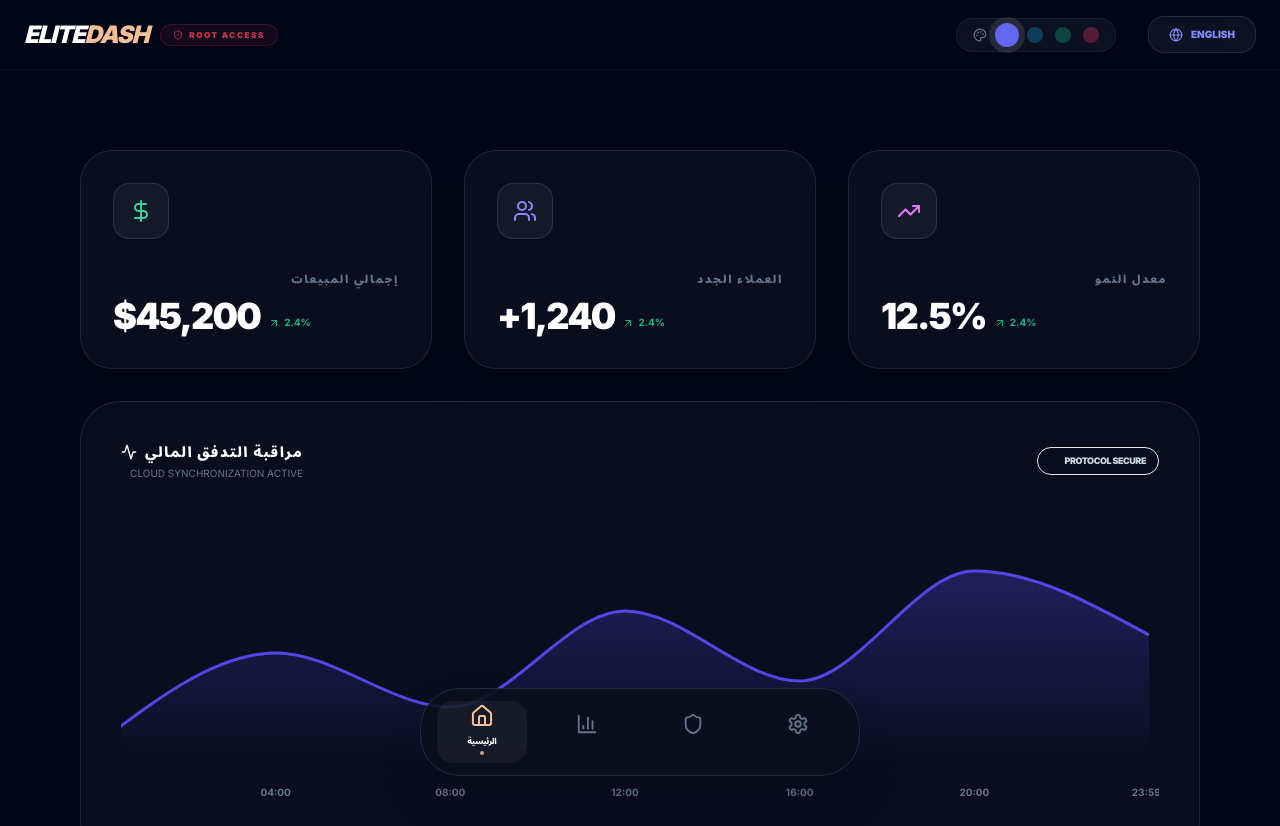
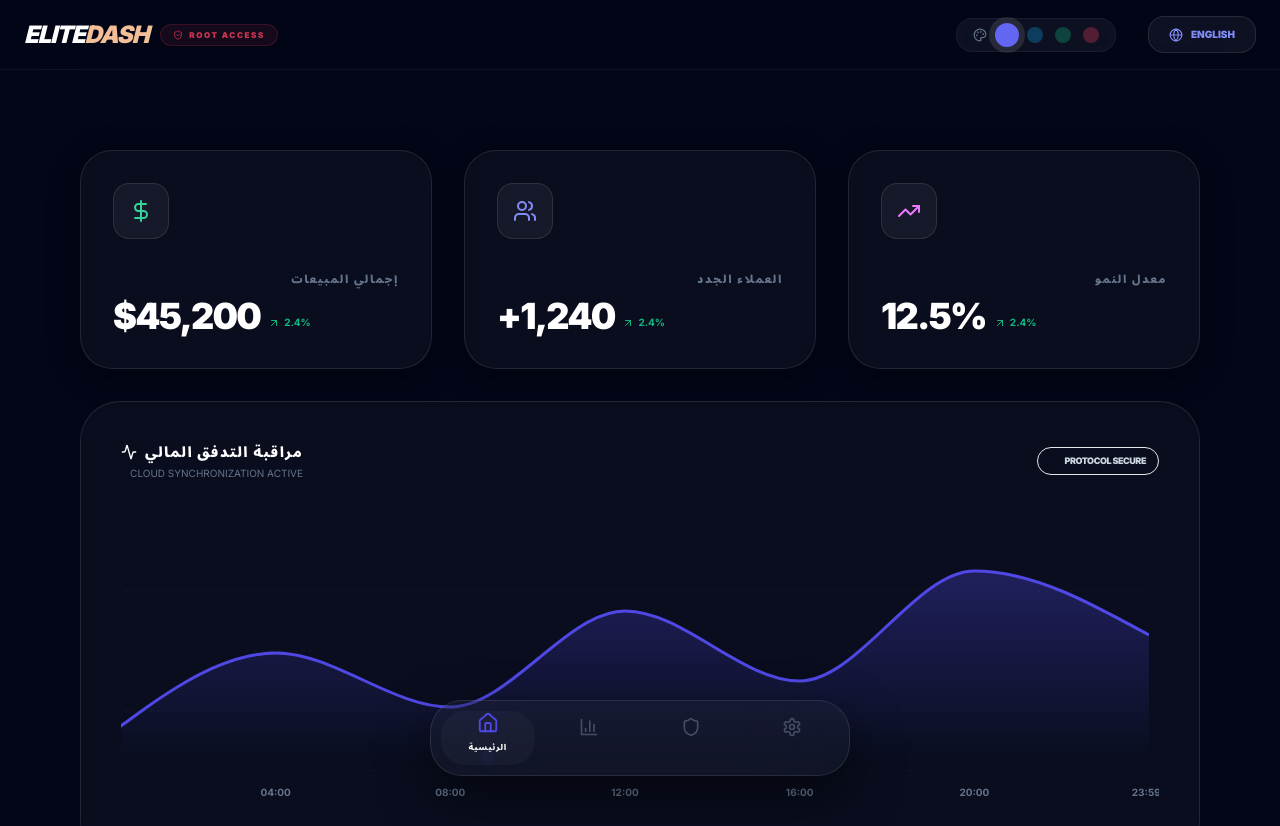
Before and after one commit to marwanalpumu-del/elitedash-modern-dashboard, a React (Vite) app: page / in a window 1280 px wide. Shown: the top 826 px of the page. Built offline with nearby package versions, Linux system fonts and the light colour scheme.

Commit message:
Update BottomNav.jsx

```diff
--- a/src/components/BottomNav.jsx
+++ b/src/components/BottomNav.jsx
@@ -1,28 +1,25 @@
 /**
  * @component BottomNav
- * @version 1.6.0
- * @description Advanced Navigation Orchestrator.
- * Linked to: Home, Analytics, Admin Center, and Security Settings.
+ * @version 1.7.0
+ * @description Advanced Mobile Navigation UI with HSL dynamic colors.
  */
 import React from 'react';
-import { Home, BarChart3, Shield, Settings, Bell } from 'lucide-react';
+import { Home, BarChart3, Shield, Settings } from 'lucide-react';
 
-export default function BottomNav({ activeTab, setActiveTab, lang }) {
+export default function BottomNav({ activeTab, setActiveTab, lang = 'ar' }) {
   const isAr = lang === 'ar';
 
-  /** * @constant navItems
-   * @description Updated navigation schema to include all system modules.
-   */
   const navItems = [
-    { id: 'home', icon: <Home size={22} />, labelAr: 'الرئيسية', labelEn: 'Home' },
-    { id: 'analytics', icon: <BarChart3 size={22} />, labelAr: 'التحليلات', labelEn: 'Charts' },
-    { id: 'admin', icon: <Shield size={22} />, labelAr: 'الإدارة', labelEn: 'Admin' },
-    { id: 'settings', icon: <Settings size={22} />, labelAr: 'الإعدادات', labelEn: 'Settings' },
+    { id: 'home', icon: <Home size={20} />, labelAr: 'الرئيسية', labelEn: 'Home' },
+    { id: 'analytics', icon: <BarChart3 size={20} />, labelAr: 'التحليلات', labelEn: 'Stats' },
+    { id: 'admin', icon: <Shield size={20} />, labelAr: 'الإدارة', labelEn: 'Admin' },
+    { id: 'settings', icon: <Settings size={20} />, labelAr: 'الإعدادات', labelEn: 'Setup' },
   ];
 
   return (
-    <div className="w-full flex justify-center px-4 pb-6 fixed bottom-0 z-50">
-      <div className="w-full max-w-[440px] bg-[#0b0f1a]/80 backdrop-blur-3xl border border-white/10 rounded-[2.5rem] p-2 flex items-center justify-between shadow-2xl relative overflow-hidden">
+    // Fixed container with safe area padding for modern smartphones
+    <nav className="fixed bottom-0 left-0 right-0 px-4 pb-6 flex justify-center z-[100] pointer-events-none">
+      <div className="w-full max-w-[420px] glass-panel rounded-[2rem] p-1.5 flex items-center justify-around pointer-events-auto shadow-[0_20px_50px_rgba(0,0,0,0.5)]">
 
         {navItems.map((item) => {
           const isActive = activeTab === item.id;
@@ -31,35 +28,42 @@ export default function BottomNav({ activeTab, setActiveTab, lang }) {
             <button
               key={item.id}
               onClick={() => setActiveTab(item.id)}
-              className="relative flex-1 flex flex-col items-center py-3 px-1 transition-all duration-300 active:scale-90"
+              className="relative flex-1 flex flex-col items-center py-2.5 transition-all duration-500 outline-none select-none active:scale-95 group"
             >
-              {/* INDICATOR: DYNAMIC GLOW */}
+              {/* Dynamic Indicator Background */}
               {isActive && (
                 <div
-                  className="absolute inset-x-2 inset-y-1 bg-white/5 rounded-2xl"
-                  style={{ boxShadow: '0 0 20px rgba(var(--primary), 0.1)' }}
+                  className="absolute inset-x-1 inset-y-1 bg-white/[0.03] rounded-[1.5rem] animate-reveal"
+                  style={{ border: '1px solid hsla(var(--primary), 0.1)' }}
                 />
               )}
 
               <div
-                className={`relative z-10 transition-transform duration-500 ${isActive ? 'scale-110 -translate-y-1' : 'text-slate-500 hover:text-slate-400'}`}
-                style={{ color: isActive ? 'rgb(var(--primary))' : undefined }}
+                className={`relative z-10 transition-all duration-500 ease-out ${
+                  isActive ? 'scale-110 -translate-y-1 text-white' : 'text-slate-500 opacity-60'
+                }`}
+                style={{ color: isActive ? 'hsl(var(--primary))' : undefined }}
               >
-                {item.icon}
+                {/* Icon with glow effect when active */}
+                <div className={isActive ? 'text-glow' : ''}>
+                  {item.icon}
+                </div>
               </div>
 
-              <span className={`text-[8px] font-black uppercase mt-1 tracking-tighter transition-all duration-300 ${isActive ? 'opacity-100 translate-y-0 text-white' : 'opacity-0 translate-y-2'}`}>
+              <span className={`text-[8px] font-black uppercase mt-1 tracking-widest transition-all duration-500 font-sans-ar ${
+                isActive ? 'opacity-100 translate-y-0 text-white' : 'opacity-0 translate-y-2'
+              }`}>
                 {isAr ? item.labelAr : item.labelEn}
               </span>
 
-              {/* ACTIVE DOT */}
-              {isActive && (
-                <div className="w-1 h-1 rounded-full mt-1 animate-pulse" style={{ backgroundColor: 'rgb(var(--primary))' }} />
-              )}
+              {/* Minimalist Active Dot */}
+              <div className={`w-1 h-1 rounded-full transition-all duration-700 mt-0.5 ${
+                isActive ? 'bg-primary opacity-100 scale-100 shadow-[0_0_8px_hsl(var(--primary))]' : 'opacity-0 scale-0'
+              }`} />
             </button>
           );
         })}
       </div>
-    </div>
+    </nav>
   );
 }
```
